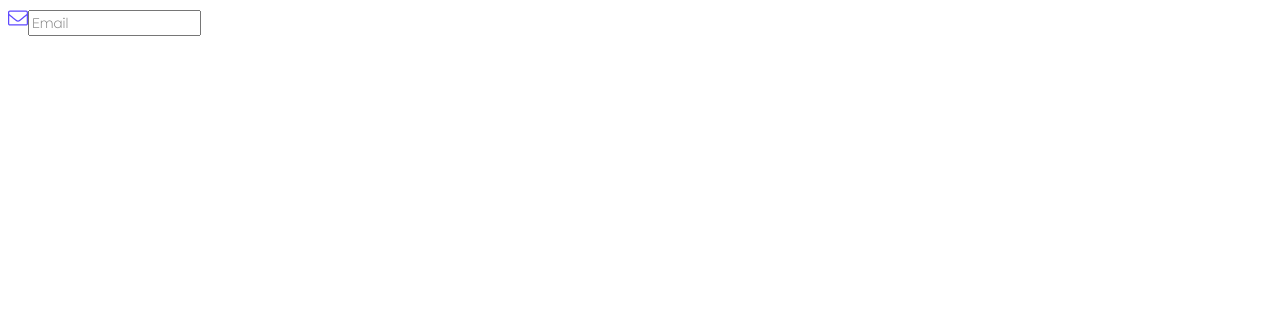
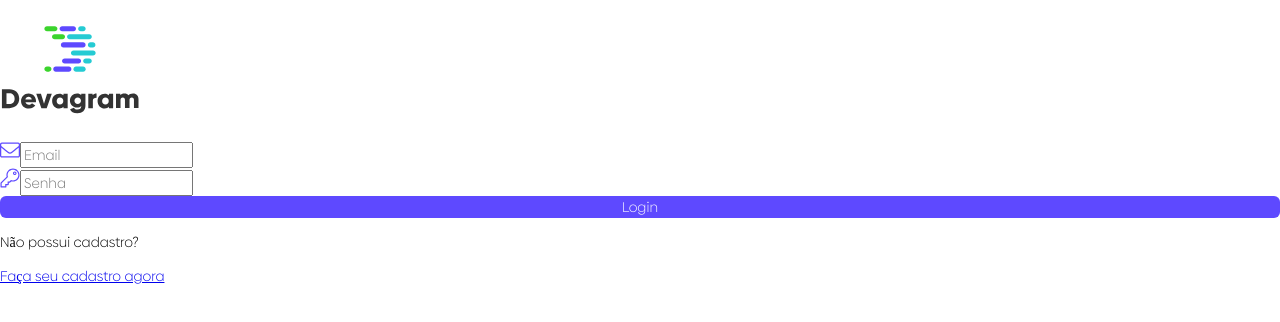
Before and after one commit to Davi-Archive/instagram-frontend-nextjs, a Next.js app: page / in a window 1280 px wide. Shown: the top 322 px of the page. Built offline with nearby package versions, Linux system fonts and the light colour scheme.

Commit message:
feat: new styles for login

```diff
--- a/components/login/index.tsx
+++ b/components/login/index.tsx
@@ -1,20 +1,44 @@
+import { useState } from "react";
+import Image from "next/image";
+import Link from "next/link";
+
 import InputPublico from "../inputPublico";
-import { envelope } from "../../public/image";
+import { envelope, key, logo } from "../../public/image";
+import Button from "../button";
 
 const Login = () => {
+  const [email, setEmail] = useState("");
+  const [senha, setSenha] = useState("");
   return (
     <section className={`paginaLogin paginaPublica`}>
-      <div className={`logoContainer`}></div>
+      <div className={`logoContainer`}>
+        <Image src={logo} alt="Instagram Logo" fill />
+      </div>
 
       <div className={`conteudoPaginaPublica`}>
         <form>
-          <InputPublico image={envelope}
-          tipo='email'
-          texto='Email'
-          aoAlterarValor={()=>console.log('digit email')}
+          <InputPublico
+            image={envelope}
+            tipo="email"
+            texto="Email"
+            aoAlterarValor={(e: any) => setEmail(e.target.value)}
+            valor={email}
+          />
 
+          <InputPublico
+            image={key}
+            tipo="password"
+            texto="Senha"
+            aoAlterarValor={(e: any) => setSenha(e.target.value)}
+            valor={senha}
           />
+
+          <Button type="submit" text="Login" isDisabled={false} />
         </form>
+        <div className="rodapePaginaPublica">
+          <p>Não possui cadastro?</p>
+          <Link href="/cadastro">Faça seu cadastro agora</Link>
+        </div>
       </div>
     </section>
   );
--- a/styles/globals.scss
+++ b/styles/globals.scss
@@ -5,15 +5,23 @@
 * {
   font-family: $fontRegular;
   font-size: 14px;
+
+  html,
+  body,
+  #__next {
+    height: 100%;
+    margin:0;
+  }
 }
-.avatar{
+.avatar {
   border-radius: 50%;
   object-fit: cover;
 }
 
-.hidden{
+.hidden {
   display: none;
 }
 
 /*  components css */
 @import "../components/button/button.scss";
+@import "./paginaPublica.scss"
--- /dev/null
+++ b/styles/paginaPublica.scss
@@ -0,0 +1,10 @@
+.paginaPublica {
+  display: flex;
+  flex-direction: column;
+
+  .logoContainer {
+    position: relative;
+    width:10em;
+    height:10em;
+  }
+}
```
